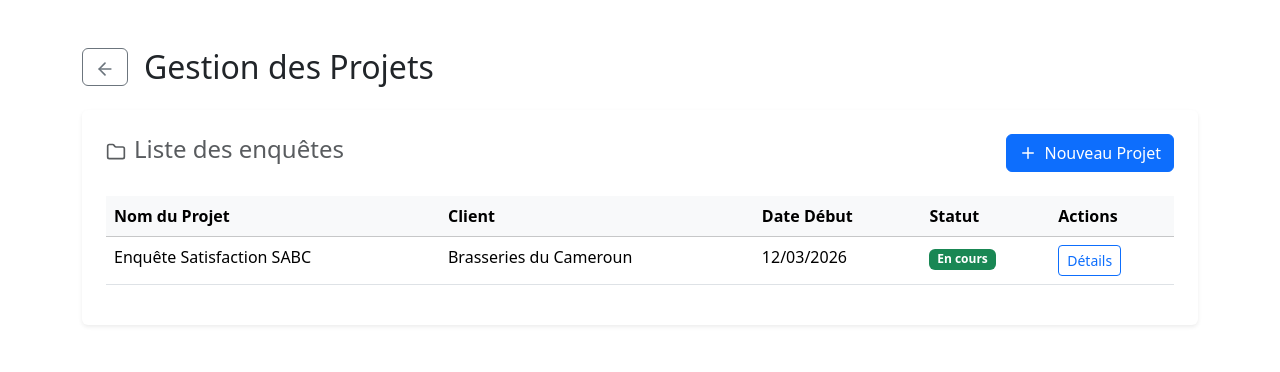
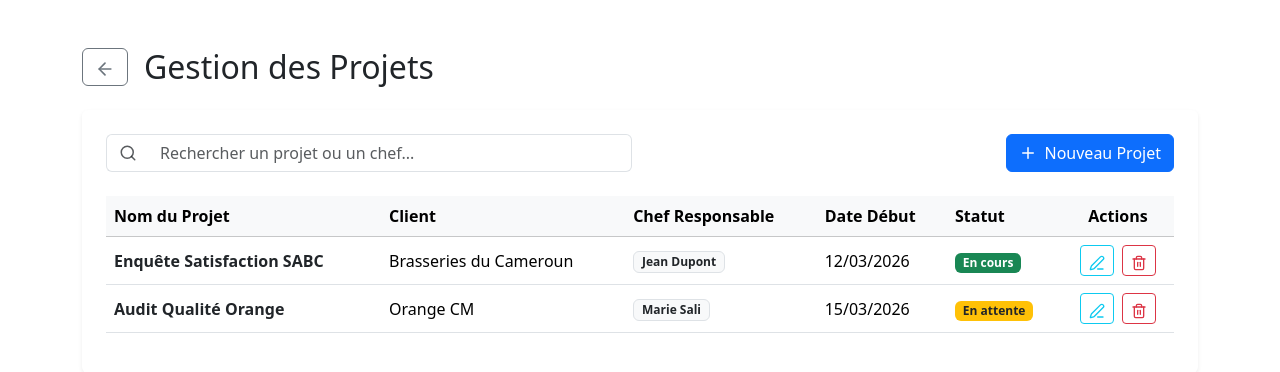
Before and after one commit to tarzonbrayan-tech/CibleTrack-Pro, a React (Create React App) app in the folder frontend/: page /gestion-projets in a window 1280 px wide. Shown: the top 372 px of the page. Built offline with nearby package versions, Linux system fonts and the light colour scheme.

Commit message:
test de suppression d'un projet

```diff
--- a/frontend/src/pages/GestionProjets.js
+++ b/frontend/src/pages/GestionProjets.js
@@ -1,12 +1,43 @@
-import React from 'react';
+import React, { useState } from 'react';
 import { useNavigate } from 'react-router-dom';
-import { ArrowLeft, Plus, Folder } from 'lucide-react';
+import { ArrowLeft, Plus, Folder, Search, Edit3, AlertTriangle, Trash2 } from 'lucide-react';
 
 const GestionProjets = () => {
   const navigate = useNavigate();
+  const [searchTerm, setSearchTerm] = useState("");
+
+  // ÉTATS POUR LA SUPPRESSION
+  const [showDeleteModal, setShowDeleteModal] = useState(false);
+  const [projectToDelete, setProjectToDelete] = useState(null);
+
+  // Données de démonstration pour la maquette
+  const [projets, setProjets] = useState([
+  { id: 1, nom: "Enquête Satisfaction SABC", client: "Brasseries du Cameroun", chef: "Jean Dupont", date: "12/03/2026", statut: "En cours" },
+  { id: 2, nom: "Audit Qualité Orange", client: "Orange CM", chef: "Marie Sali", date: "15/03/2026", statut: "En attente" },
+]);
+
+   // Fonction pour ouvrir la confirmation
+  const confirmDelete = (projet) => {
+    setProjectToDelete(projet);
+    setShowDeleteModal(true);
+  };
+
+   // Fonction pour supprimer réellement (Simulation)
+  const handleDelete = () => {
+    setProjets(projets.filter(p => p.id !== projectToDelete.id));
+    setShowDeleteModal(false);
+    setProjectToDelete(null);
+  };
+
+  // Filtrage pour la barre de recherche
+  const projetsFiltrés = projets.filter(p =>
+    p.nom.toLowerCase().includes(searchTerm.toLowerCase()) ||
+    p.chef.toLowerCase().includes(searchTerm.toLowerCase())
+  );
 
   return (
     <div className="container py-5">
+      {/* Retour et Titre */}
       <div className="d-flex align-items-center gap-3 mb-4">
         <button className="btn btn-outline-secondary" onClick={() => navigate('/chef-dashboard')}>
           <ArrowLeft size={20} />
@@ -15,34 +46,109 @@ const GestionProjets = () => {
       </div>
 
       <div className="card shadow-sm border-0 p-4">
-        <div className="d-flex justify-content-between align-items-center mb-4">
-          <h4 className="text-muted"><Folder size={20} className="me-2"/>Liste des enquêtes</h4>
-          <button className="btn btn-primary d-flex align-items-center gap-2">
+        {/* Barre d'outils (Recherche + Bouton Ajouter) */}
+        <div className="row g-3 mb-4 align-items-center">
+          <div className="col-md-6">
+            <div className="input-group">
+              <span className="input-group-text bg-white border-end-0">
+                <Search size={18} className="text-muted" />
+              </span>
+              <input
+                type="text"
+                className="form-control border-start-0"
+                placeholder="Rechercher un projet ou un chef..."
+                onChange={(e) => setSearchTerm(e.target.value)}
+              />
+            </div>
+          </div>
+          <div className="col-md-6 text-md-end">
+            <button className="btn btn-primary d-flex align-items-center gap-2 ms-auto">
               <Plus size={18} /> Nouveau Projet
             </button>
           </div>
+        </div>
 
-        <table className="table table-hover">
+        {/* Tableau des projets */}
+        <div className="table-responsive">
+          <table className="table table-hover align-middle">
             <thead className="table-light">
               <tr>
                 <th>Nom du Projet</th>
                 <th>Client</th>
+                <th>Chef Responsable</th>
                 <th>Date Début</th>
                 <th>Statut</th>
-              <th>Actions</th>
+                <th className="text-center">Actions</th>
               </tr>
             </thead>
             <tbody>
+              {projetsFiltrés.map(projet => (
+                <tr key={projet.id}>
+                  <td className="fw-bold text-dark">{projet.nom}</td>
+                  <td>{projet.client}</td>
+                  <td>
+                    <span className="badge bg-light text-dark border">
+                      {projet.chef}
+                    </span>
+                  </td>
+                  <td>{projet.date}</td>
+                  <td>
+                    <span className={`badge ${projet.statut === 'En cours' ? 'bg-success' : 'bg-warning text-dark'}`}>
+                      {projet.statut}
+                    </span>
+                  </td>
+                  <td className="text-center">
+                    <div className="d-flex justify-content-center gap-2">
+                      <button className="btn btn-sm btn-outline-info" title="Modifier">
+                        <Edit3 size={16} />
+                      </button>
+                      <button className="btn btn-sm btn-outline-danger" title="Supprimer"
+                              onClick={() => confirmDelete(projet)} // On appelle la confirmation
+                      >
+                        <Trash2 size={16} />
+                      </button>
+                    </div>
+                  </td>
+                </tr>
+              ))}
+              {projetsFiltrés.length === 0 && (
                 <tr>
-              <td>Enquête Satisfaction SABC</td>
-              <td>Brasseries du Cameroun</td>
-              <td>12/03/2026</td>
-              <td><span className="badge bg-success">En cours</span></td>
-              <td><button className="btn btn-sm btn-outline-primary">Détails</button></td>
+                  <td colSpan="6" className="text-center py-4 text-muted">
+                    Aucun projet trouvé pour "{searchTerm}"
+                  </td>
                 </tr>
+              )}
             </tbody>
           </table>
         </div>
+      </div>
+      {/* --- MODAL DE CONFIRMATION DE SUPPRESSION --- */}
+      {showDeleteModal && (
+        <div className="modal d-block" style={{ backgroundColor: 'rgba(0,0,0,0.6)', position: 'fixed', top: 0, left: 0, width: '100%', height: '100%', zIndex: 1050 }}>
+          <div className="modal-dialog modal-dialog-centered">
+            <div className="modal-content border-0 shadow-lg">
+              <div className="modal-body text-center p-5">
+                <div className="text-danger mb-4">
+                  <AlertTriangle size={60} />
+                </div>
+                <h3 className="fw-bold mb-3">Supprimer le projet ?</h3>
+                <p className="text-muted mb-4">
+                  Êtes-vous sûr de vouloir supprimer <strong>{projectToDelete?.nom}</strong> ? <br/>
+                  Cette action est irréversible.
+                </p>
+                <div className="d-flex gap-3">
+                  <button className="btn btn-light w-100 py-2 fw-bold" onClick={() => setShowDeleteModal(false)}>
+                    Annuler
+                  </button>
+                  <button className="btn btn-danger w-100 py-2 fw-bold" onClick={handleDelete}>
+                    Oui, Supprimer
+                  </button>
+                </div>
+              </div>
+            </div>
+          </div>
+        </div>
+      )}
     </div>
   );
 };
```
Lines whose indentation alone changed are shown as unchanged.
